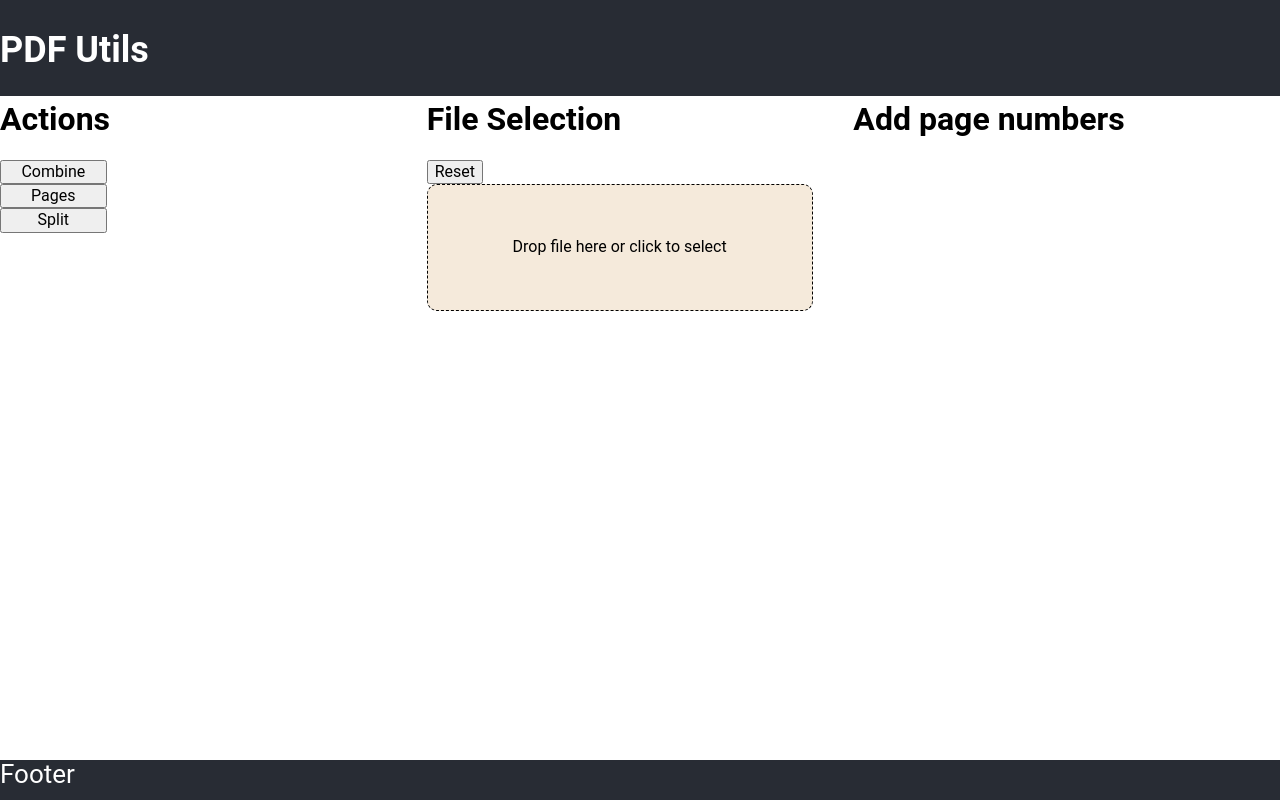
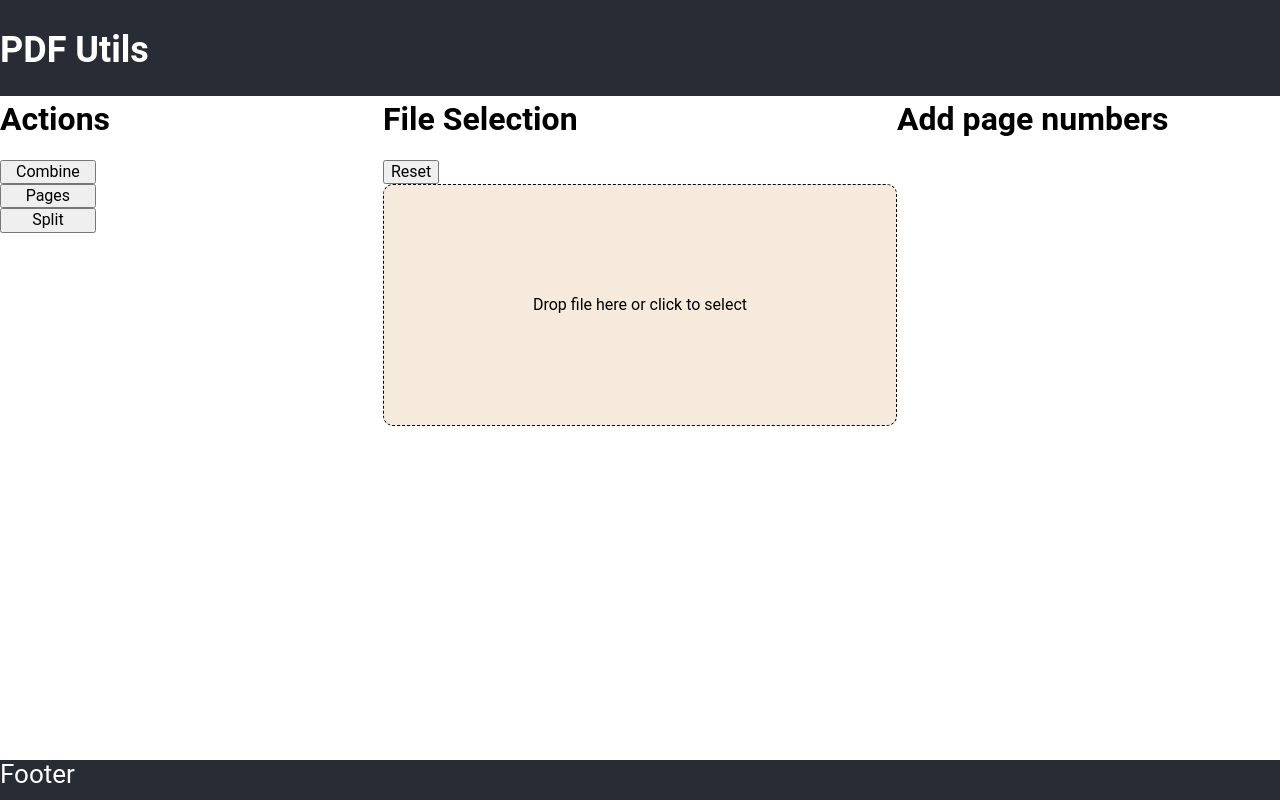
Before and after one commit to c1b3rt00lk1t/pdf-poc, a React (Vite) app: page / in a window 1280 px wide. Built offline with nearby package versions, Linux system fonts and the light colour scheme.

Commit message:
Style changes when file(s) is selected

```diff
--- a/src/components/DropArea.module.css
+++ b/src/components/DropArea.module.css
@@ -1,7 +1,7 @@
 .DropArea {
-  width: 90%;
-  height: 100%;
-  background-color: rgb(222, 184, 135, 0.3);
+  width: 40vw;
+  height: 30vh;
+  /* background-color: rgb(222, 184, 135, 0.3); */
   border: solid 1px black;
   border-radius: 10px;
   border-style: dashed;
@@ -10,3 +10,11 @@
   justify-content: center;
   align-items: center;
 }
+
+.DropAreaPending {
+  background-color: rgb(222, 184, 135, 0.3);
+}
+
+.DropAreaDropped {
+  background-color: rgb(173, 255, 47, 0.3);
+}
--- a/src/components/DropArea.tsx
+++ b/src/components/DropArea.tsx
@@ -41,7 +41,9 @@ const DropArea = ({ action, files, setFiles }: DropAreaProps) => {
 
   return (
     <div
-      className={styles.DropArea}
+      className={`${styles.DropArea} ${
+        files[0] ? styles.DropAreaDropped : styles.DropAreaPending
+      }`}
       onDragOver={handleDragOver}
       onDrop={handleDrop}
       onClick={handleClick}
```
